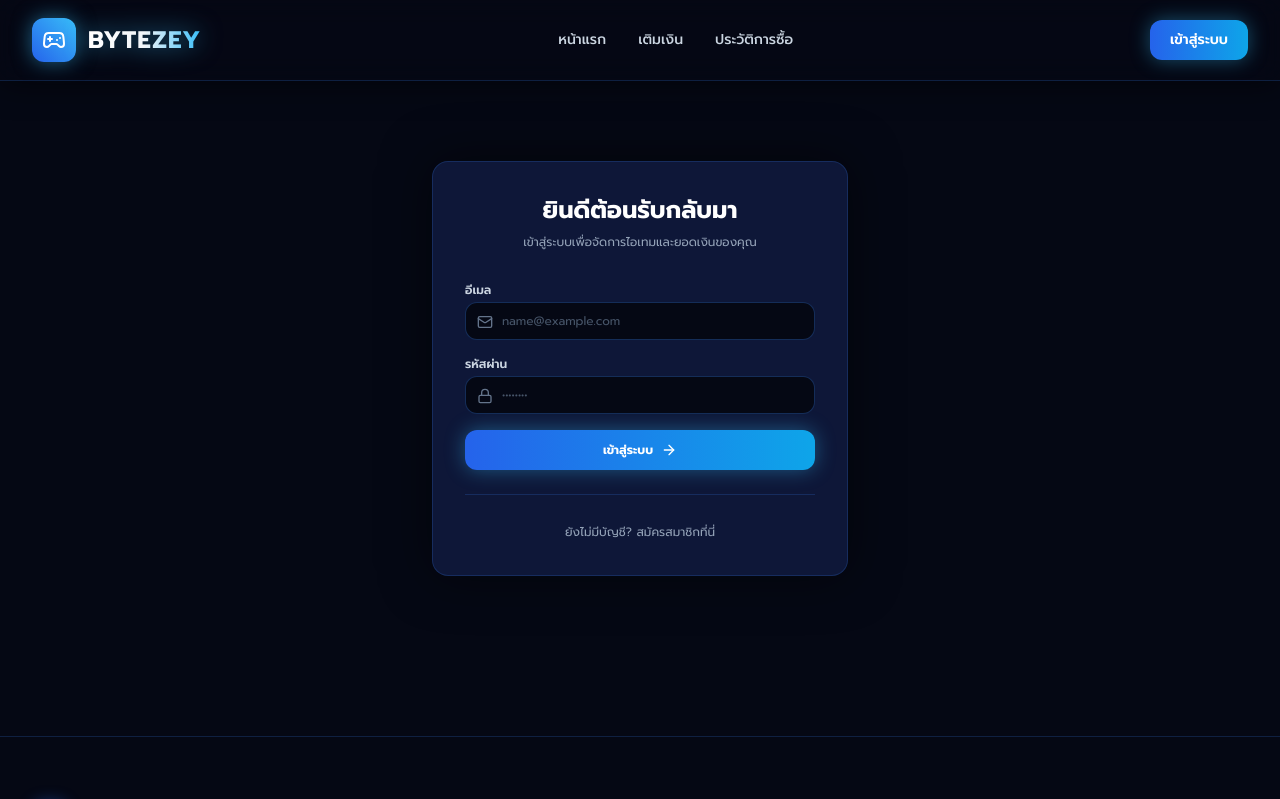
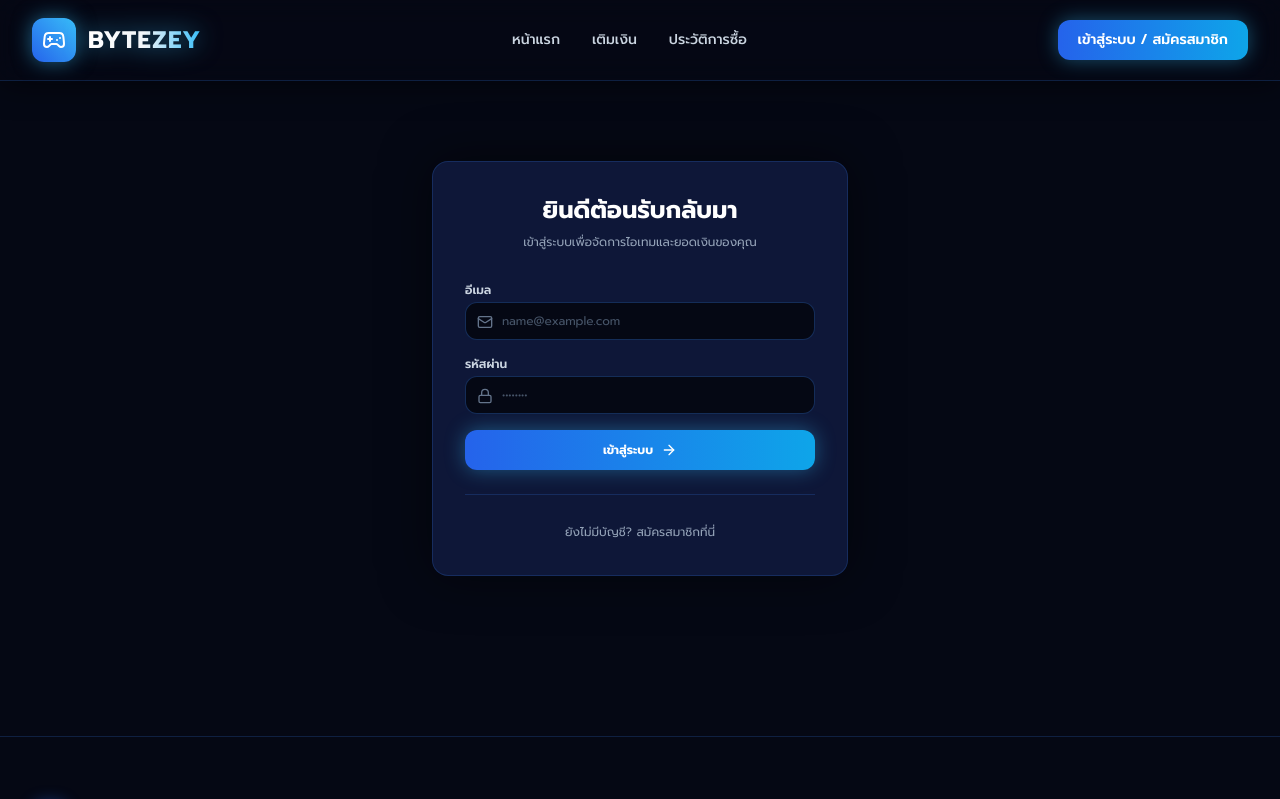
Before and after one commit to mekdiwa/bytezey-store, a Next.js app: page /login in a window 1280 px wide. Shown: the top 799 px of the page. Built offline with nearby package versions, Linux system fonts and the light colour scheme; no server answers.

Commit message:
Update Navbar.tsx

```diff
--- a/components/Navbar.tsx
+++ b/components/Navbar.tsx
@@ -9,7 +9,6 @@ import {
   Wallet,
   PlusCircle,
   History,
-  User as UserIcon,
   LogOut,
   Menu,
   X
@@ -121,12 +120,12 @@ export default function Navbar() {
               </div>
             ) : (
               <div className="flex items-center gap-3">
-                <button
-                  onClick={() => supabase.auth.signInWithOAuth({ provider: 'discord' })}
+                <Link
+                  href="/login"
                   className="px-5 py-2.5 rounded-xl text-sm font-semibold text-white bg-gradient-to-r from-blue-600 to-sky-500 hover:from-blue-500 hover:to-sky-400 shadow-[0_0_20px_rgba(56,189,248,0.4)] transition-all transform hover:-translate-y-0.5"
                 >
-                  เข้าสู่ระบบ
-                </button>
+                  เข้าสู่ระบบ / สมัครสมาชิก
+                </Link>
               </div>
             )}
           </div>
@@ -149,10 +148,19 @@ export default function Navbar() {
           <Link href="/" className="block py-2 text-slate-300 hover:text-sky-400">หน้าแรก</Link>
           <Link href="/topup" className="block py-2 text-slate-300 hover:text-sky-400">เติมเงิน</Link>
           <Link href="/history" className="block py-2 text-slate-300 hover:text-sky-400">ประวัติการซื้อ</Link>
-          {user && (
+          {user ? (
             <div className="pt-4 border-t border-blue-500/20 flex justify-between items-center">
               <span className="text-sky-400 font-bold">฿{Number(balance).toLocaleString()}</span>
               <button onClick={handleSignOut} className="text-red-400 text-sm">ออกจากระบบ</button>
+            </div>
+          ) : (
+            <div className="pt-4 border-t border-blue-500/20">
+              <Link
+                href="/login"
+                className="block text-center py-2.5 rounded-xl bg-blue-600 text-white font-semibold text-sm"
+              >
+                เข้าสู่ระบบ / สมัครสมาชิก
+              </Link>
             </div>
           )}
         </div>
```
